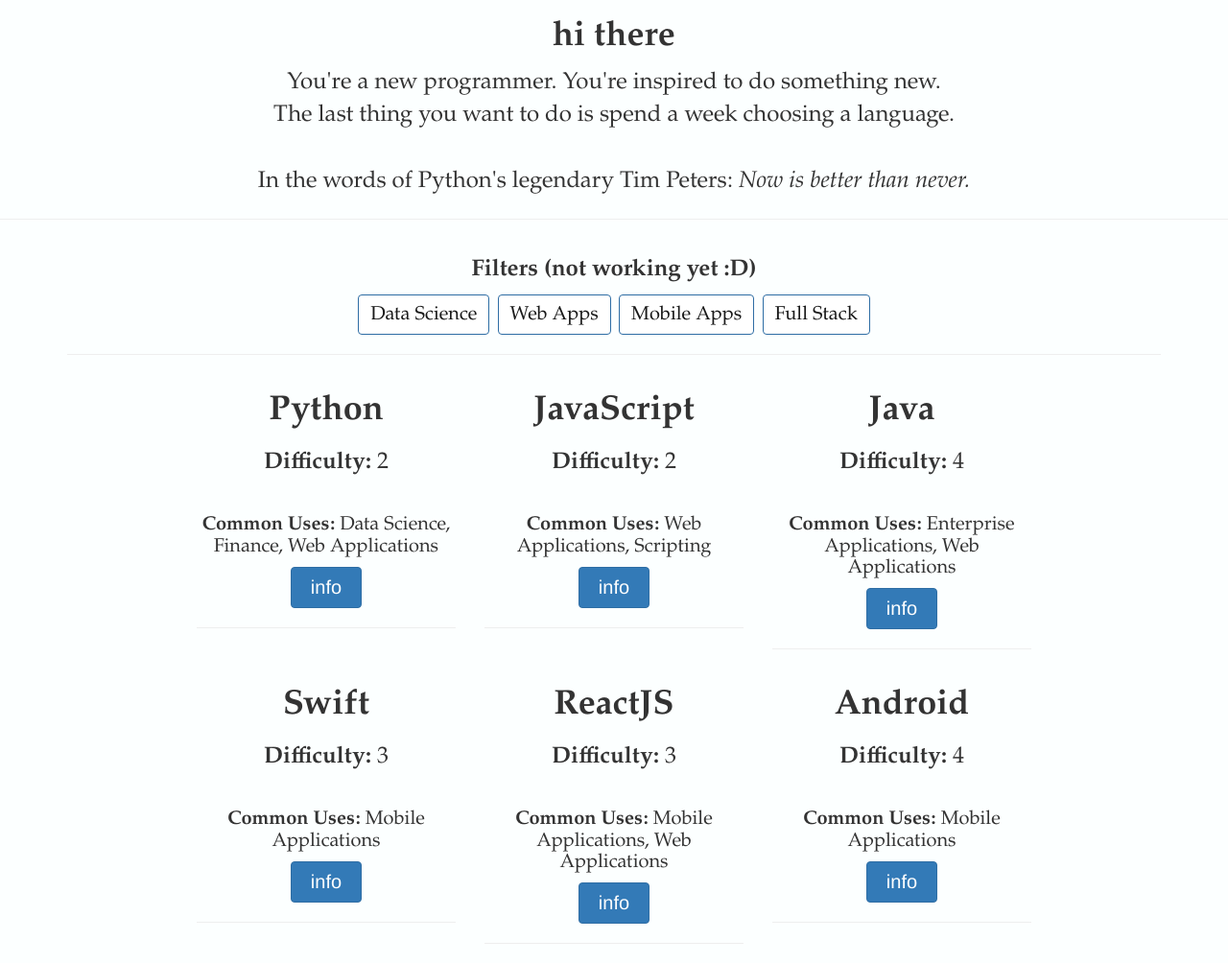
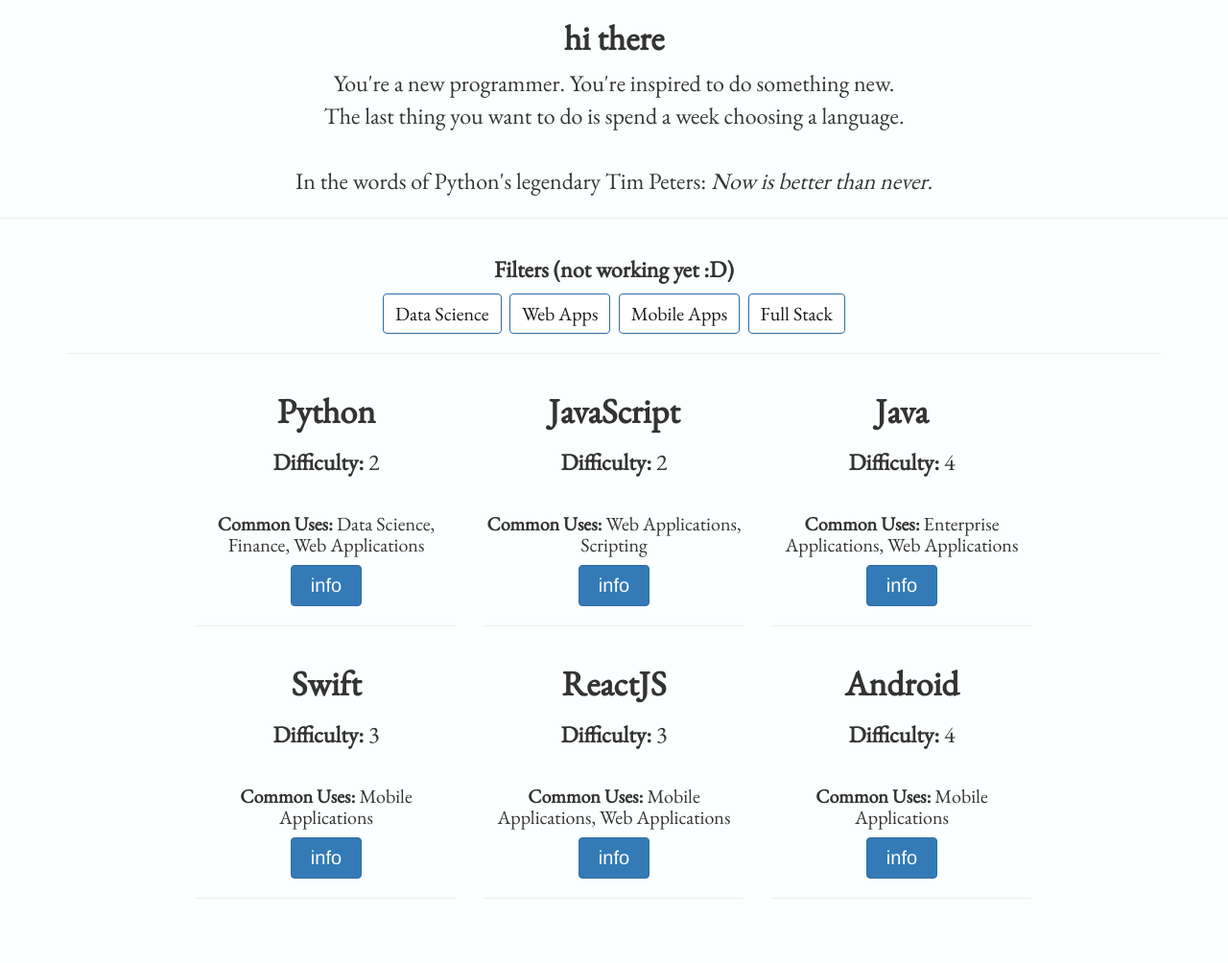
Before and after one commit to qetennyson/LangGuide, a Flask app: page / in a window 1280 px wide. Shown: the part 52-1056 px from the top of the page at 96% size. After the commit the page ends 989 px from the top, so only its background shows below. Run offline with Flask 2, Linux system fonts and the light colour scheme; some libraries are stand-ins or nearby versions.

Commit message:
switched to EB Garamond

```diff
--- a/app/templates/index.html
+++ b/app/templates/index.html
@@ -1,20 +1,21 @@
 {% extends "base.html" %}
 
 {% block content %}
+<link href="https://fonts.googleapis.com/css?family=EB+Garamond" rel="stylesheet">
 <style>
     h1, h2, h3, h4, h5 {
-        font-family: Garamond;
+        font-family: 'EB Garamond', serif;
     }
     p, em {
-        font-family: Garamond;
+        font-family: 'EB Garamond', serif;
     }
     #infoButton {
-        font-family: Helvetica;
+        font-family: Helvetica, sans-serif;
         font-size: 20px;
         padding: 6px 20px 6px 20px;
     }
     #dataScienceBtn {
-        font-family: Garamond;
+        font-family: 'EB Garamond', serif;
         font-size: 20px;
         color: #191919;
         padding 6px 20px 6px 20px;
```
